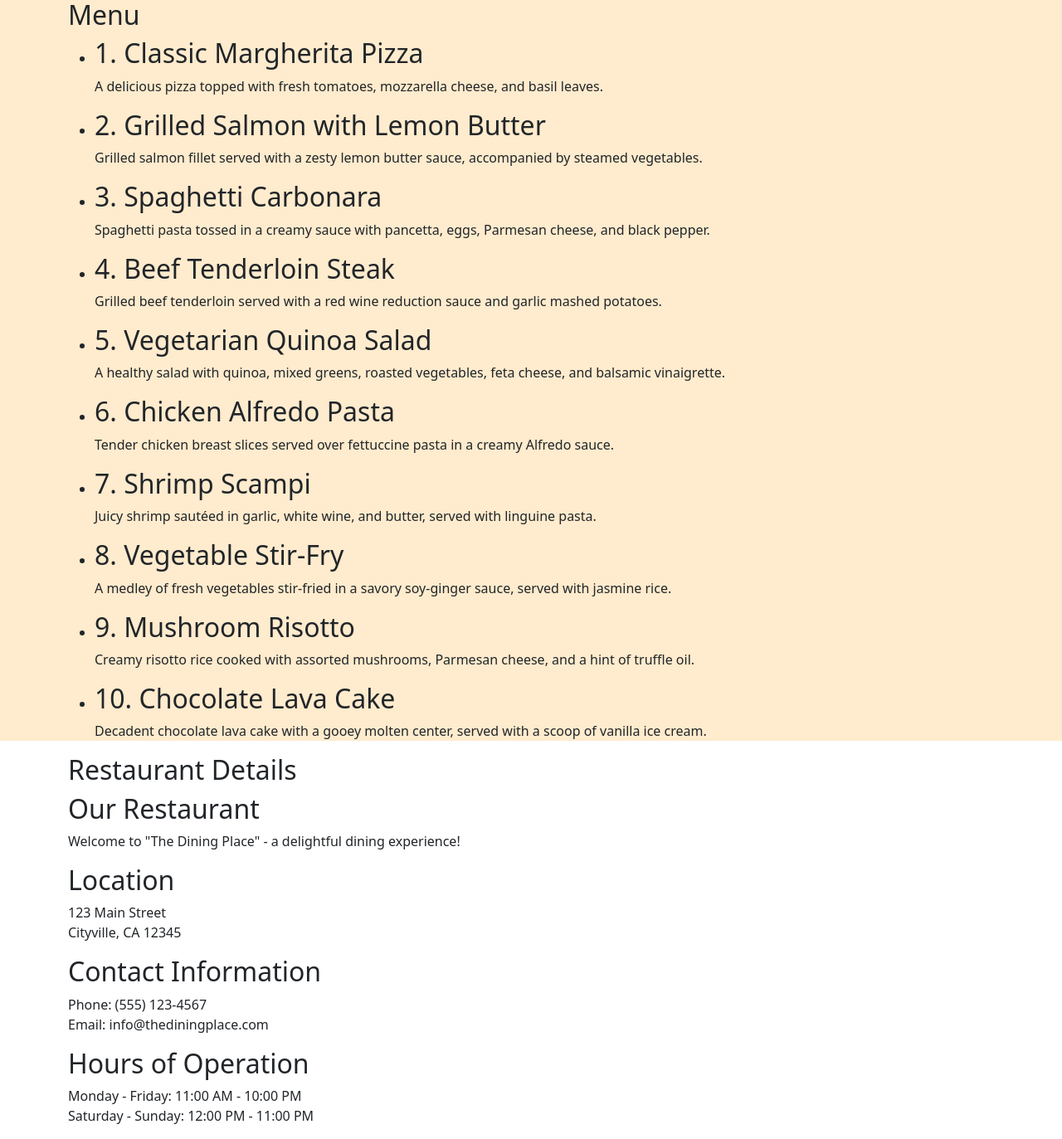
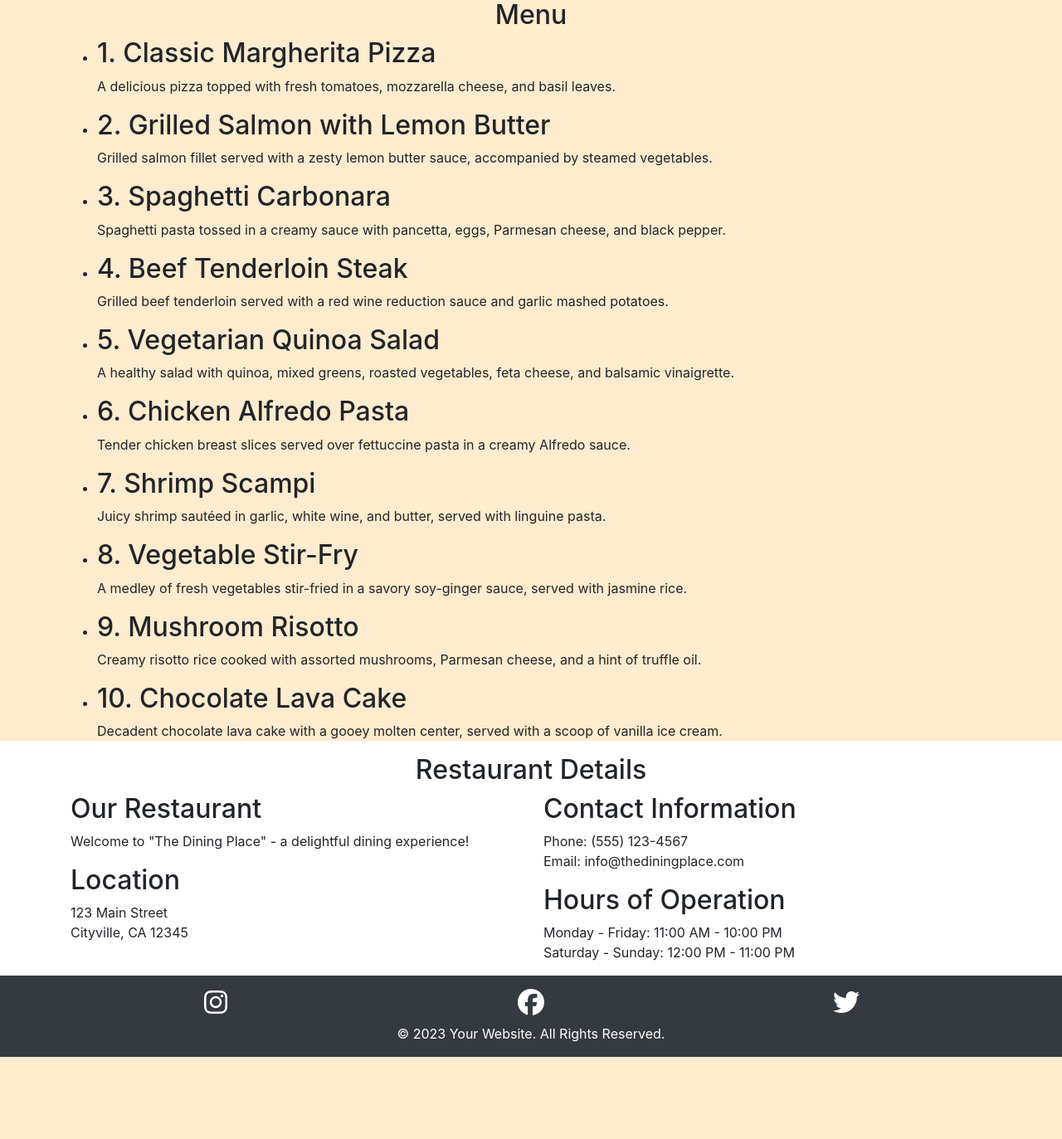
Before and after one commit to TamasSomi/the-dining-place, a Django app: page / in a window 1280 px wide. Shown: the part 457-1830 px from the top of the page at 83% size. After the commit the page ends 1731 px from the top, so only its background shows below. Run offline with Django 4.2, Linux system fonts and the light colour scheme; some libraries are stand-ins or nearby versions.

Commit message:
add footer with icons, sticky nav. and position rest. details

```diff
--- a/templates/base.html
+++ b/templates/base.html
@@ -7,11 +7,13 @@
     <meta name="viewport" content="width=device-width, initial-scale=1.0">
     <link href="https://cdn.jsdelivr.net/npm/bootstrap@5.3.2/dist/css/bootstrap.min.css" rel="stylesheet" integrity="sha384-T3c6CoIi6uLrA9TneNEoa7RxnatzjcDSCmG1MXxSR1GAsXEV/Dwwykc2MPK8M2HN" crossorigin="anonymous">
     <script src="https://cdn.jsdelivr.net/npm/bootstrap@5.3.2/dist/js/bootstrap.bundle.min.js" integrity="sha384-C6RzsynM9kWDrMNeT87bh95OGNyZPhcTNXj1NW7RuBCsyN/o0jlpcV8Qyq46cDfL" crossorigin="anonymous"></script>
+    <link rel="stylesheet" href="https://maxcdn.bootstrapcdn.com/bootstrap/4.5.2/css/bootstrap.min.css">
+    <script src="https://kit.fontawesome.com/5c1d748c80.js" crossorigin="anonymous"></script>
     <link rel="stylesheet" href="{% static 'css/style.css' %}">
     <title>{% block title %}The Dining Place{% endblock %}</title>
 </head>
 <body>
-    <nav class="navbar navbar-expand-lg navbar-dark bg-dark">
+    <nav class="navbar sticky-top navbar-expand-lg navbar-dark bg-dark">
         <div class="container-fluid">
             <a class="navbar-brand" href="#">The Dining Place</a>
             <button class="navbar-toggler" type="button" data-toggle="collapse" data-target="#navbarNav" aria-controls="navbarNav" aria-expanded="false" aria-label="Toggle navigation">
@@ -50,5 +52,35 @@
     {% block content %}
     {% endblock %}
     <!-- Footer -->
+    <footer class="bg-dark text-white text-center py-3">
+        <div class="container">
+            <div class="row">
+                <div class="col">
+                    <!-- Instagram Icon -->
+                    <a href="https://www.instagram.com/your-instagram-link" target="_blank" class="text-white">
+                        <i class="fab fa-instagram fa-2x"></i>
+                    </a>
+                </div>
+                <div class="col">
+                    <!-- Facebook Icon -->
+                    <a href="https://www.facebook.com/your-facebook-link" target="_blank" class="text-white">
+                        <i class="fab fa-facebook fa-2x"></i>
+                    </a>
+                </div>
+                <div class="col">
+                    <!-- Twitter Icon -->
+                    <a href="https://twitter.com/your-twitter-link" target="_blank" class="text-white">
+                        <i class="fab fa-twitter fa-2x"></i>
+                    </a>
+                </div>
+            </div>
+            <div class="row">
+                <div class="col">
+                    <!-- Copyright Information -->
+                    <p class="mt-2 mb-0">&copy; 2023 Your Website. All Rights Reserved.</p>
+                </div>
+            </div>
+        </div>
+    </footer>
 </body>
 </html>
--- a/templates/index.html
+++ b/templates/index.html
@@ -4,7 +4,7 @@
 
 <section class="menu">
     <div class="container">
-        <h2>Menu</h2>
+        <h2 class="text-center">Menu</h2>
        <!-- Menu -->
        <ul>
            <li>
@@ -53,20 +53,25 @@
 
 <section class="restaurant-details">
     <div class="container">
-        <h2>Restaurant Details</h2>
+        <h2 class="text-center">Restaurant Details</h2>
         <!-- Restaurant Details -->
+        <div class="row">
+            <div class="col-md-6">
                 <h2>Our Restaurant</h2>
                 <p>Welcome to "The Dining Place" - a delightful dining experience!</p>
 
                 <h2>Location</h2>
                 <p>123 Main Street<br>Cityville, CA 12345</p>
-
+            </div>
+            <div class="col-md-6">
                 <h2>Contact Information</h2>
                 <p>Phone: (555) 123-4567<br>Email: info@thediningplace.com</p>
 
                 <h2>Hours of Operation</h2>
                 <p>Monday - Friday: 11:00 AM - 10:00 PM<br>Saturday - Sunday: 12:00 PM - 11:00 PM</p>
             </div>
+        </div>
+    </div>
 </section>
 
 
```
Lines whose indentation alone changed are shown as unchanged.
